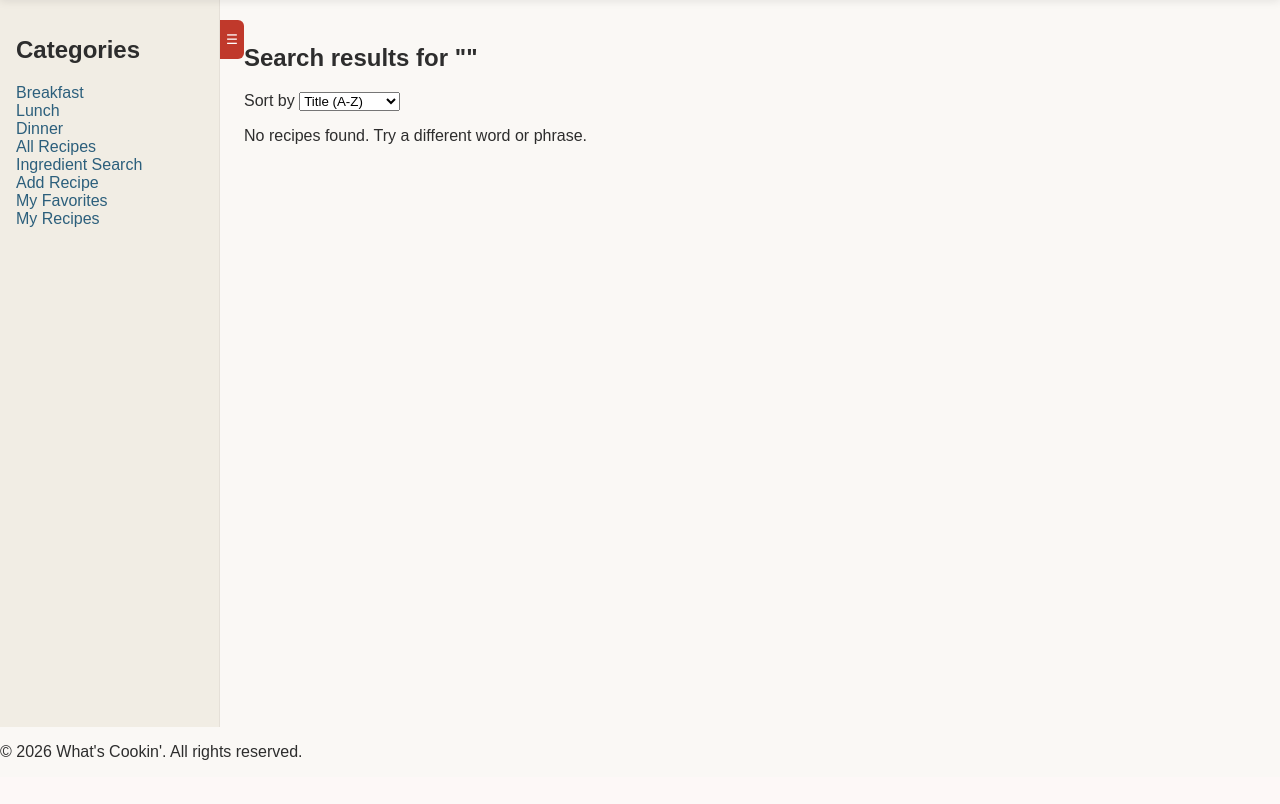
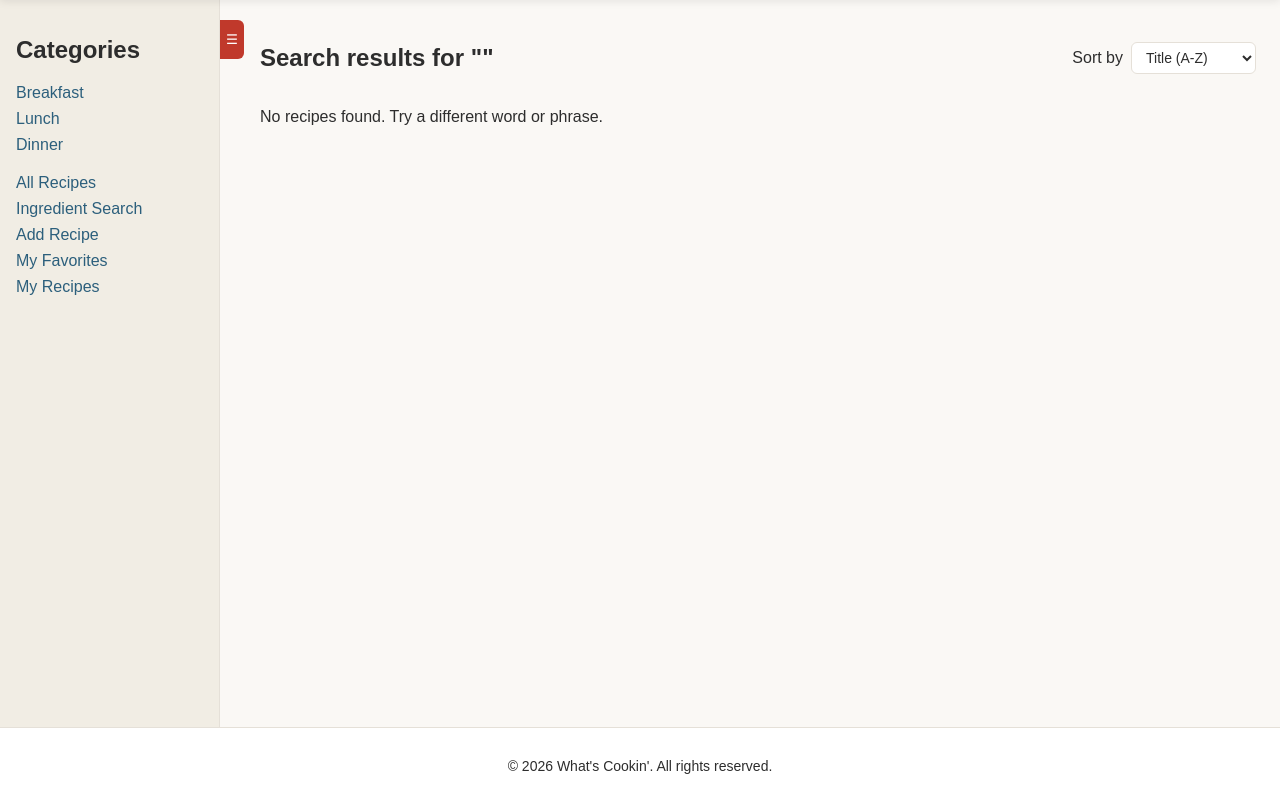
Before and after one commit to it-sd-capstone/2026-fall-team2, a PHP site: page /search.php in a window 1280 px wide. Shown: the part 100-904 px from the top of the page. Before the commit the page ends 860 px from the top, so only its background shows below. Run offline with PHP 8.4, Linux system fonts and the light colour scheme.

Commit message:
Cleaned up CSS, put sort on the results heading line, and style sidebar links and footer

```diff
--- a/css/style.css
+++ b/css/style.css
@@ -1,10 +1,10 @@
 /* ===== Colors ===== */
 :root {
     --bg-page:     #faf8f5;  /* warm off-white, page background */
-    --bg-panel:    #ffffff;  /* white, header, sidebar, cards */
-    --bg-hero:     #f1ede4;  /* soft beige, banner */
+    --bg-panel:    #ffffff;  /* white, header and cards */
+    --bg-hero:     #f1ede4;  /* soft beige, banner and sidebar */
     --border:      #e5e0d8;  /* soft gray-beige lines */
-    --accent:      #c0392b;  /* tomato red, buttons & titles */
+    --accent:      #c0392b;  /* tomato red, buttons and titles */
     --accent-dark: #962d22;  /* darker red, hover */
     --link:        #2c5f7c;  /* muted blue, links */
     --text:        #2d2d2d;  /* charcoal, main text */
@@ -33,6 +33,25 @@ nav ul {
     padding: 0;
 }
 
+/* ===== Page Layout ===== */
+/* Two columns: sidebar on the left, page content on the right */
+body {
+    display: grid;
+    grid-template-columns: 220px 1fr;
+    align-items: start;
+}
+
+/* Header and footer stretch across both columns */
+header,
+footer {
+    grid-column: 1 / -1;
+}
+
+main {
+    grid-column: 2;
+    padding: 24px 24px 24px 40px;
+}
+
 /* ===== Header ===== */
 header {
     position: sticky;
@@ -45,10 +64,6 @@ header {
     padding: 10px 20px;
     background-color: var(--bg-panel);
     box-shadow: 0 2px 8px rgba(0, 0, 0, 0.08);
-}
-
-header h1 {
-    color: var(--accent);
 }
 
 header h1 a {
@@ -97,16 +112,23 @@ button:hover {
     background-color: var(--accent-dark);
 }
 
-/* ===== Layout ===== */
-main {
-    padding: 24px;
-}
-
+/* ===== Sidebar ===== */
 #sidebar {
+    grid-column: 1;
     background-color: var(--bg-hero);
     border-right: 1px solid var(--border);
     min-height: calc(100vh - 105px);
     padding: 16px;
+}
+
+/* Space between the two link lists */
+#sidebar ul {
+    margin-bottom: 20px;
+}
+
+/* Space between each link */
+#sidebar li {
+    margin-bottom: 8px;
 }
 
 /* ===== Sidebar Toggle ===== */
@@ -143,24 +165,41 @@ body.sidebar-closed #sidebar-toggle {
     margin-top: 0;
 }
 
-/* ===== Page Layout ===== */
-body {
-    display: grid;
-    grid-template-columns: 220px 1fr;
-    align-items: start;
+/* ===== Search Results ===== */
+/* Heading on the left, sort dropdown on the right */
+.results-header {
+    display: flex;
+    justify-content: space-between;
+    align-items: center;
+    margin-bottom: 16px;
 }
 
-header,
-footer {
-    grid-column: 1 / -1;
+.sort-form {
+    display: flex;
+    align-items: center;
+    gap: 8px;
 }
 
-#sidebar {
-    grid-column: 1;
+.sort-form select {
+    padding: 6px 10px;
+    border: 1px solid var(--border);
+    border-radius: 6px;
+    background-color: var(--bg-panel);
+    color: var(--text);
+    font-size: 14px;
+    cursor: pointer;
 }
 
-main {
-    grid-column: 2;
+.sort-form select:focus {
+    outline: 2px solid var(--accent);
+}
+
+/* Typo message box */
+.suggestion {
+    background-color: var(--bg-hero);
+    border-left: 4px solid var(--accent);
+    padding: 10px 14px;
+    border-radius: 4px;
 }
 
 /* ===== Recipe Cards ===== */
@@ -181,3 +220,12 @@ main {
     margin-top: 0;
     color: var(--accent);
 }
+
+/* ===== Footer ===== */
+footer {
+    background-color: var(--bg-panel);
+    border-top: 1px solid var(--border);
+    text-align: center;
+    padding: 16px;
+    font-size: 14px;
+}
--- a/search.php
+++ b/search.php
@@ -20,6 +20,7 @@ if ($search !== '') {
 }
 
 include 'includes/header.php'; ?>
+    <div class="results-header">
         <h2>Search results for "<?php echo htmlspecialchars($search, ENT_QUOTES, 'UTF-8'); ?>"</h2>
 
         <form class="sort-form" action="search.php" method="get">
@@ -31,6 +32,7 @@ include 'includes/header.php'; ?>
                 <option value="steps" <?php if ($sort === 'steps') echo 'selected'; ?>>Fewest steps</option>
             </select>
         </form>
+    </div>
 
     <?php if ($suggestion !== null && !empty($recipes)): ?>
         <p class="suggestion">No exact matches. Showing results for "<strong><?php echo htmlspecialchars($suggestion, ENT_QUOTES, 'UTF-8'); ?></strong>" instead.</p>
```
Lines whose indentation alone changed are shown as unchanged.
